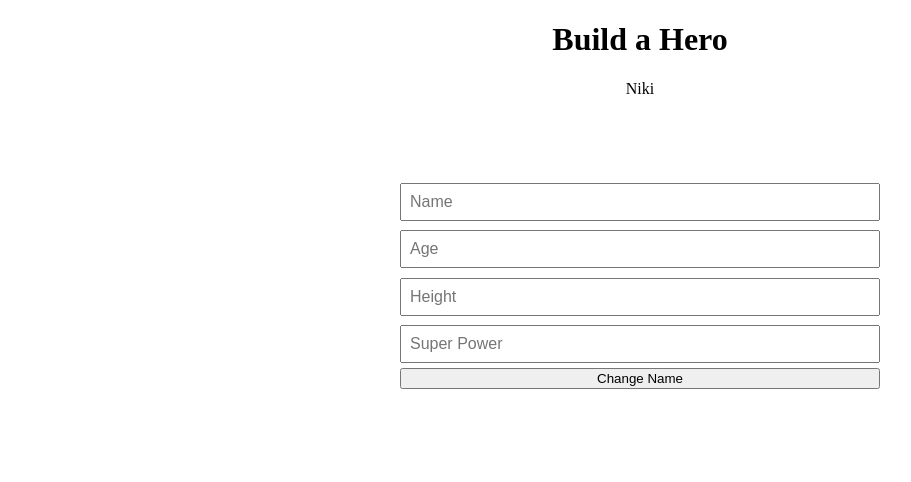
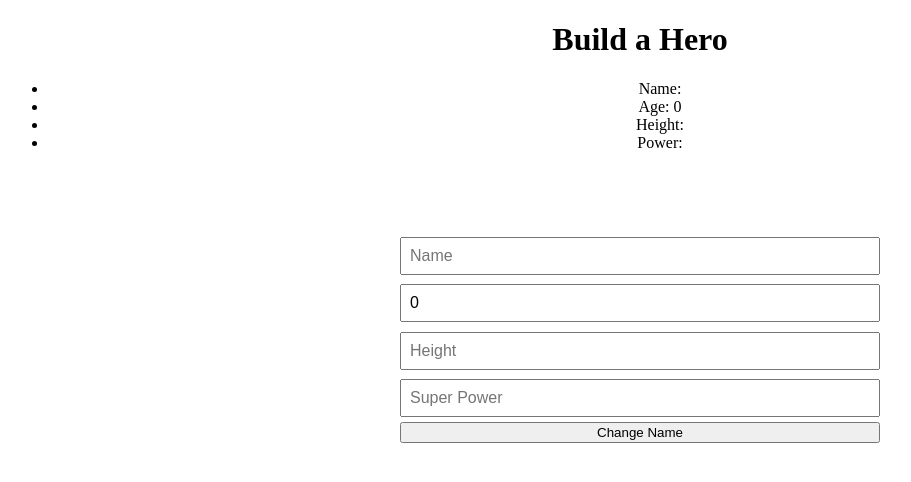
Before and after one commit to nikindtmas1/creating-a-hero, a React (Create React App) app in the folder client/: page / in a window 1280 px wide. Shown: the top 482 px of the page, without its empty margins (0-911 px from the left). Built offline with nearby package versions, Linux system fonts and the light colour scheme.

Commit message:
Added logic

```diff
--- a/client/src/components/AddHero.tsx
+++ b/client/src/components/AddHero.tsx
@@ -2,45 +2,106 @@ import React, { FC, useState } from 'react';
 
 type Props = {};
 
-
+interface IState {
+    hero: {
+        name: string
+        age: number
+        height: string
+        power: string
+    }[]
+}
 
 const AddHero: FC = (props: Props) => {
 
-    const [name, setName] = useState('Niki');
+    const [input, setInput] = useState({
+        name: '',
+        age: 0,
+        height: '',
+        power: ''
+    });
+
+    const [hero, setHero] = useState<IState["hero"]>([
+        {
+            name: '',
+            age: 0,
+            height: '',
+            power: ''
+        }
+    ])
+
+    const handleChange = (e: React.ChangeEvent<HTMLInputElement>) => {
+
+        setInput({
+            ...input,
+            [e.target.name]: e.target.value
+        })
+    }
 
     const handleClick = () => {
 
-        setName('Jon')
+        setHero([
+            ...hero,
+            {
+                name: input.name,
+                age: input.age,
+                height: input.height,
+                power: input.power
+            }])
+
     }
 
     return (
 
         <div>
-            <div>{name}</div>
+            <div>
+                <ul>
+                    {hero.map(person =>
+
+                        <>
+                            <li>Name: {person.name}</li>
+                            <li>Age: {person.age}</li>
+                            <li>Height: {person.height}</li>
+                            <li>Power: {person.power}</li>
+                        </>
+                    )}
+                </ul>
+            </div>
 
             <div className='AddHero'>
                 <input
+                    name='name'
                     type="text"
                     placeholder='Name'
                     className='AddHero-input'
+                    onChange={handleChange}
+                    value={input.name}
                 />
 
                 <input
+                    name='age'
                     type="number"
                     placeholder='Age'
                     className='AddHero-input'
+                    onChange={handleChange}
+                    value={input.age}
                 />
 
                 <input
+                    name='height'
                     type="text"
                     placeholder='Height'
                     className='AddHero-input'
+                    onChange={handleChange}
+                    value={input.height}
                 />
 
                 <input
+                    name='power'
                     type="text"
                     placeholder='Super Power'
                     className='AddHero-input'
+                    onChange={handleChange}
+                    value={input.power}
                 />
 
                 <button
```
Lines whose indentation alone changed are shown as unchanged.
